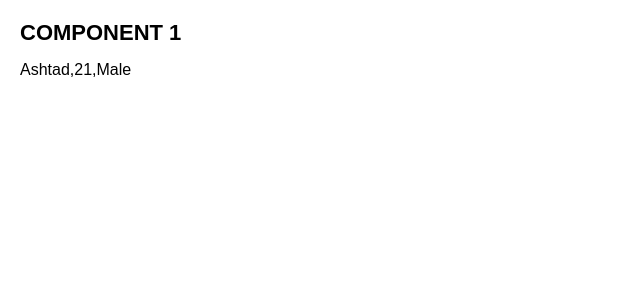
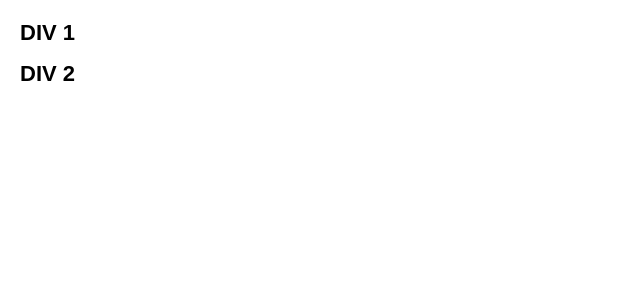
Before and after one commit to ASHTAD123/React_Projects, a React (Vite) app in the folder Concepts/concepts/: page / in a window 1280 px wide. Shown: the top 300 px of the page, without its empty margins (0-640 px from the left). Built offline with nearby package versions, Linux system fonts and the light colour scheme.

Commit message:
add new files

```diff
--- /dev/null
+++ b/Concepts/concepts/src/Components/PassingProps_02.jsx
@@ -0,0 +1,25 @@
+import React from "react";
+
+function Parent({ children }) {
+  return <div>{children}</div>;
+}
+
+export default function Children() {
+  return (
+    <div>
+      <Parent>
+        <div>
+          {" "}
+          <h1>DIV 1</h1>{" "}
+        </div>
+      </Parent>
+
+      <Parent>
+        <div>
+          {" "}
+          <h1>DIV 2</h1>{" "}
+        </div>
+      </Parent>
+    </div>
+  );
+}
--- a/Concepts/concepts/src/main.jsx
+++ b/Concepts/concepts/src/main.jsx
@@ -10,8 +10,8 @@ import MyProfile from './Components/MyProfile.jsx'
 import Gallery from './Components/Interactivity.jsx'
 import {sculptureList} from './Components/data.js'
 import PassObjectsJSX from './Components/PassObjectsJSX.jsx'
-import ComponentOne from './Components/PassingProps.jsx'
-
+import ComponentOne from './Components/PassingProps_01.jsx'
+import PassingProps_02 from './Components/PassingProps_02.jsx'
 
 createRoot(document.getElementById('root')).render(
   <StrictMode>
@@ -32,6 +32,8 @@ createRoot(document.getElementById('root')).render(
 
   {/* <PassObjectsJSX/> */}
 
-  <ComponentOne/>
+  {/* <ComponentOne/> */}
+
+  <PassingProps_02/>
   </StrictMode>,
 )
```
Also changed, not shown: Concepts/concepts/src/Components/PassingProps_01.jsx (renamed from Concepts/concepts/src/Components/PassingProps.jsx).
